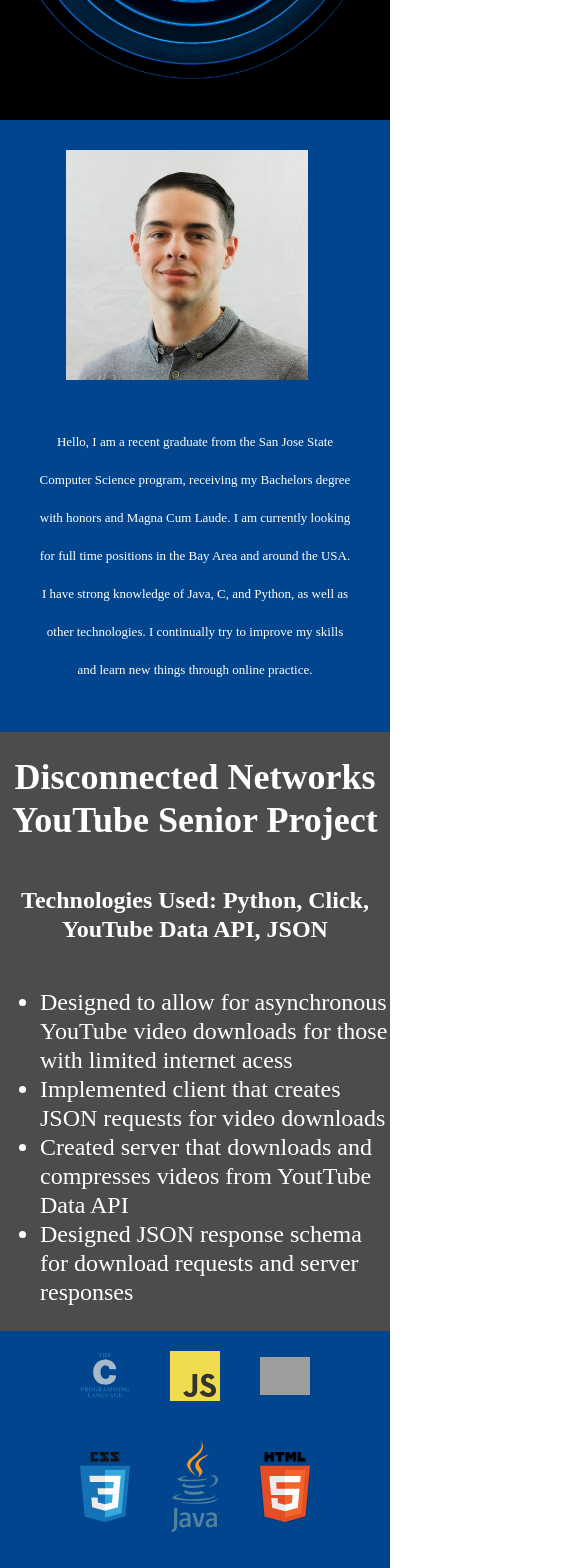
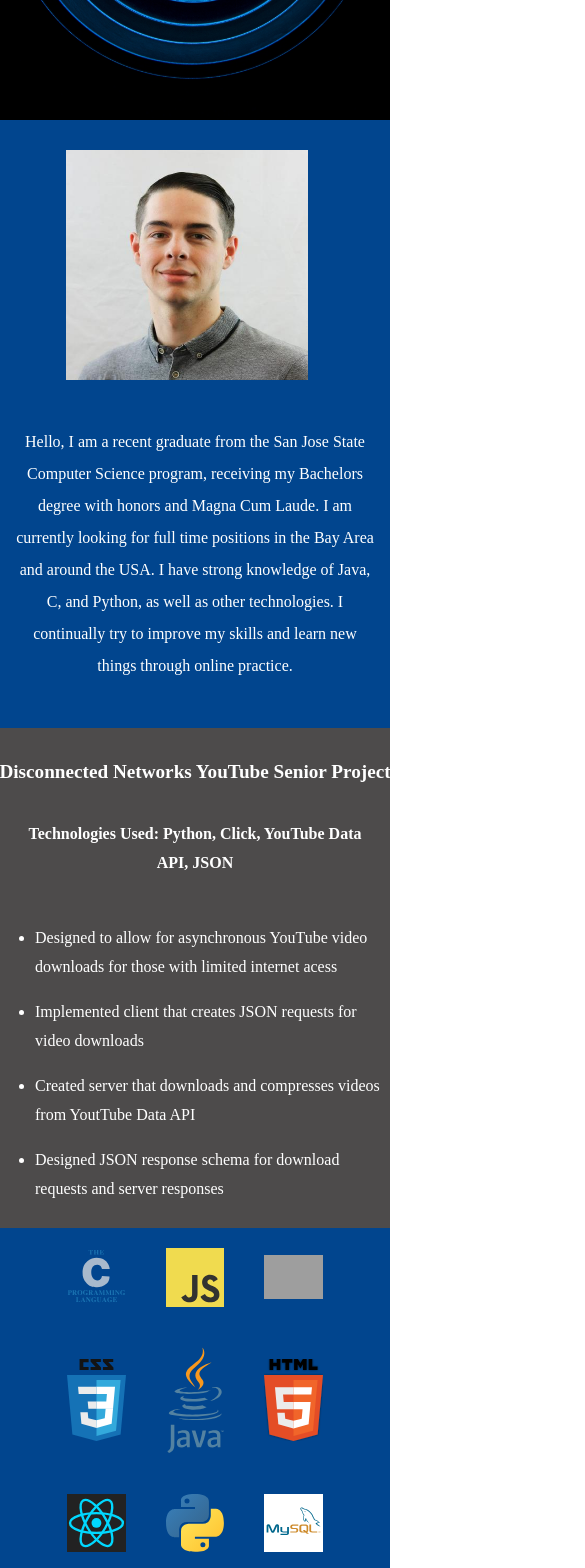
Before and after one commit to DCeronio/PersonalWebsite, a React (Create React App) app: page / in a window 390 px wide. Shown: the part 380-1948 px from the top of the page, 585 px wide, since content can reach past the window. Built offline with nearby package versions, Linux system fonts and the light colour scheme; grey boxes are pictures that could not be loaded.

Commit message:
css now dynamically resizes

```diff
--- a/src/App.css
+++ b/src/App.css
@@ -5,6 +5,7 @@
 
 .Content {
   min-height: 500px;
+  box-shadow: 0px 50px;
 }
 
 .Hero {
@@ -77,25 +78,11 @@
   font-family: Helvetica Neue LT Pro;
   font-style: normal;
   font-weight: normal;
-  font-size: 32px;
-  line-height: 38px;
+  font-size: clamp(1rem, 2.5vw, 2rem);
+  line-height: 2em;
   color: #ffffff;
   text-align: center;
-  width: 24em;
-}
-
-@media (max-width: 1036px) {
-  .About {
-    flex-direction: column;
-  }
-  .About p {
-    padding-bottom: 30px;
-    font-size: small;
-  }
-  .About img {
-    padding-top: 30px;
-    padding-bottom: 30px;
-  }
+  width: clamp(45ch, 50%, 75ch);
 }
 
 .Project {
@@ -110,21 +97,29 @@
   font-weight: normal;
 }
 
+.Project h1,
+h2,
+ul,
+li {
+  width: clamp(45ch, 85%, 75ch);
+}
 .Project h1 {
-  font-size: 36px;
+  /*font-size: 36px;*/
+  font-size: clamp(1.2rem, 2.5vw, 3rem);
   line-height: 43px;
 }
 
 .Project h2 {
-  font-size: 24px;
+  font-size: clamp(1rem, 2vw, 2rem);
   line-height: 29px;
 }
 
 .Project ul {
-  font-size: 24px;
+  font-size: clamp(1rem, 1.5vw, 1.5rem);
   line-height: 29px;
 }
 .Project li {
+  padding-top: 1rem;
   text-align: left;
 }
 
@@ -142,22 +137,8 @@
 .row img {
   margin: 20px;
   vertical-align: middle;
-  width: 250px;
+  width: 15vw;
   height: auto;
-}
-
-@media (max-width: 910px) {
-  .row img {
-    width: 100px;
-    height: auto;
-  }
-}
-
-@media (max-width: 445px) {
-  .row img {
-    width: 50px;
-    height: auto;
-  }
 }
 
 .Education {
@@ -168,15 +149,20 @@
   align-items: center;
 }
 
+.Education img {
+  width: 21vw;
+  height: auto;
+  padding-left: 1rem;
+}
+
 .SchoolInfo p,
 .SchoolInfo h3 {
   font-family: Helvetica Neue LT Pro;
   font-style: normal;
   font-weight: normal;
-  font-size: 32px;
+  font-size: clamp(1rem, 2vw, 2rem);
   line-height: 38px;
   color: #ffffff;
-  width: 18em;
   text-align: left;
 }
 
@@ -191,16 +177,11 @@
   font-family: Helvetica Neue LT Pro;
   font-style: normal;
   font-weight: normal;
-  font-size: 32px;
+  font-size: clamp(1rem, 2vw, 2rem);
   line-height: 38px;
   color: #ffffff;
   width: 30em;
   text-align: left;
-}
-
-.AwardInfo p {
-  font-size: 24px;
-  line-height: 29px;
 }
 
 .Footer {
@@ -215,28 +196,13 @@
   color: #ffffff;
 }
 
-.SendMessage input {
-  height: 159px;
-  width: 402px;
-}
-
-.ContactInfo {
-  padding-left: 185px;
-}
-
-.SendMessage,
 .ContactInfo {
   padding-top: 50px;
   font-family: Helvetica Neue LT Pro;
   font-style: normal;
   font-weight: normal;
-  font-size: 36px;
+  font-size: clamp(1rem, 2vw, 2rem);
   line-height: 43px;
-}
-
-.ContactInfo p {
-  font-size: 24px;
-  line-height: 29px;
 }
 
 .ContactInfo h3,
@@ -251,3 +217,24 @@
 .ContactInfo #linkedin {
   height: 50px;
 }
+
+@media (max-width: 600px) {
+  .About {
+    flex-direction: column;
+  }
+  .About p {
+    padding-bottom: 30px;
+  }
+  .About img {
+    padding-top: 30px;
+    padding-bottom: 30px;
+  }
+
+  .AwardInfo p,
+  .AwardInfo h3 {
+    text-align: center;
+  }
+  .Education {
+    flex-direction: column;
+  }
+}
--- a/src/components/Footer.js
+++ b/src/components/Footer.js
@@ -4,10 +4,6 @@ import linkedin from '../images/linkedin.svg';
 const Footer = () => {
     return (
         <div className="Content Footer">
-            <div className="SendMessage">
-            <h3>Send Me A Message</h3>
-            <input type="text" />
-            </div>
             <div className="ContactInfo">
                 <h3>Contact Info</h3>
                 <p>Dylan Ceronio</p>
```
